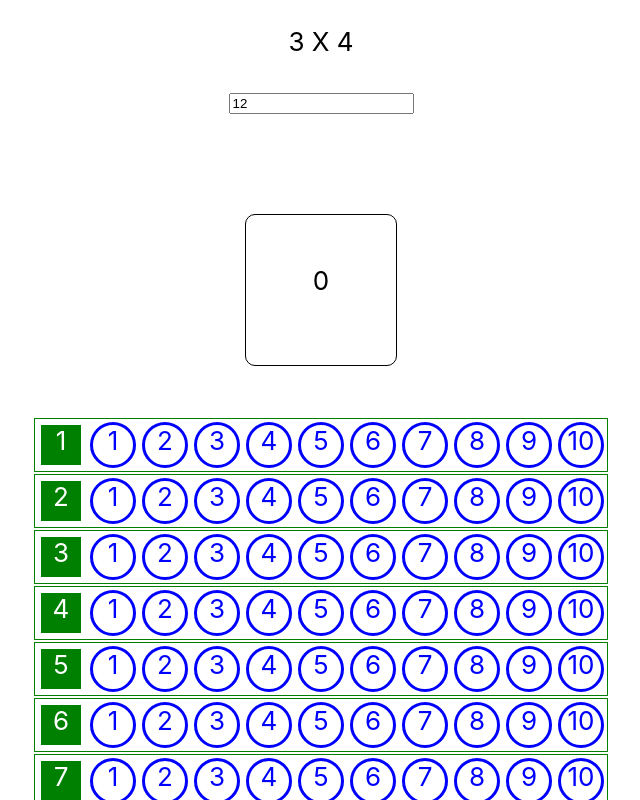
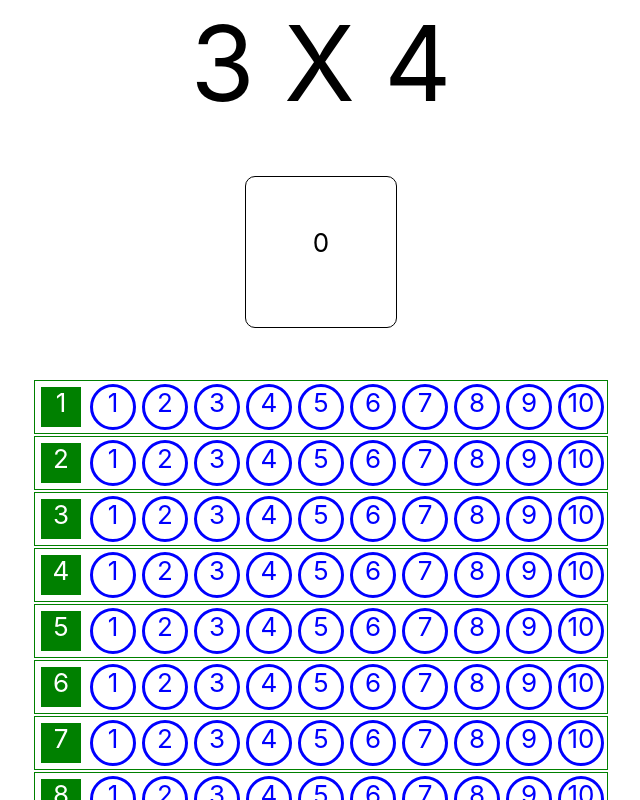
Before and after one commit to ruimage/multiply, a React (Create React App) app: page / in a window 1280 px wide. Shown: the top 800 px of the page, without its empty margins (319-959 px from the left). Built offline with nearby package versions, Linux system fonts and the light colour scheme.

Commit message:
увеличен размер вопроса

```diff
--- a/src/components/App/App.css
+++ b/src/components/App/App.css
@@ -2,28 +2,10 @@
   text-align: center;
 }
 
-.App-factor{
-  width: 50px;
-  height: 50px;
-  text-align: center;
-  margin-right: 40px;
-
-}
-
-.App-factor-correct{
-  width: 50px;
-  height: 50px;
-  text-align: center;
-  margin-right: 40px;
-  background-color: green;
-  color: white;
-
-}
-
-
 
 .App-factors-output{
   flex-direction: row;
+  font-size: 4em;
 }
 
 .App-body {
--- a/src/components/App/App.js
+++ b/src/components/App/App.js
@@ -31,12 +31,8 @@ function App() {
     <div className="App">
       <header className="App-body">
         <div className="App-factors-output">
-          <p>{factor1} X {factor2}</p>
+          {factor1} X {factor2}
         </div>
-        <div className="App-factors-output">
-          <input type="text"  value={result}/>
-        </div>
-
         <MultiplyTable answer={answer}/>
 
       </header>
--- a/src/components/MultiplyTable/MultiplyTable.css
+++ b/src/components/MultiplyTable/MultiplyTable.css
@@ -1,7 +1,6 @@
 .mult{
     display: flex;
     flex-direction: column;
-    margin-top: 50px;
 }
 
 .main-column{
```
